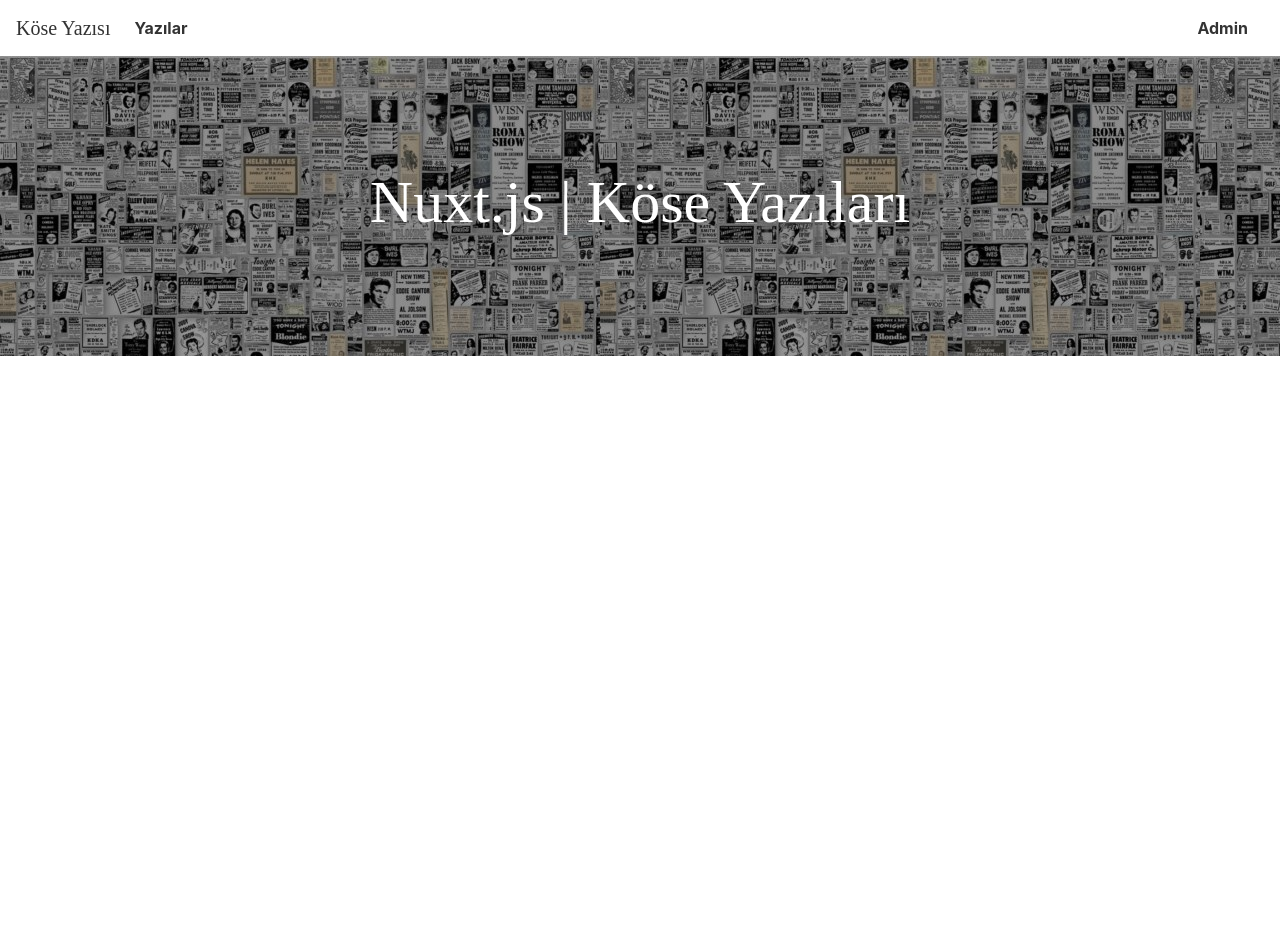
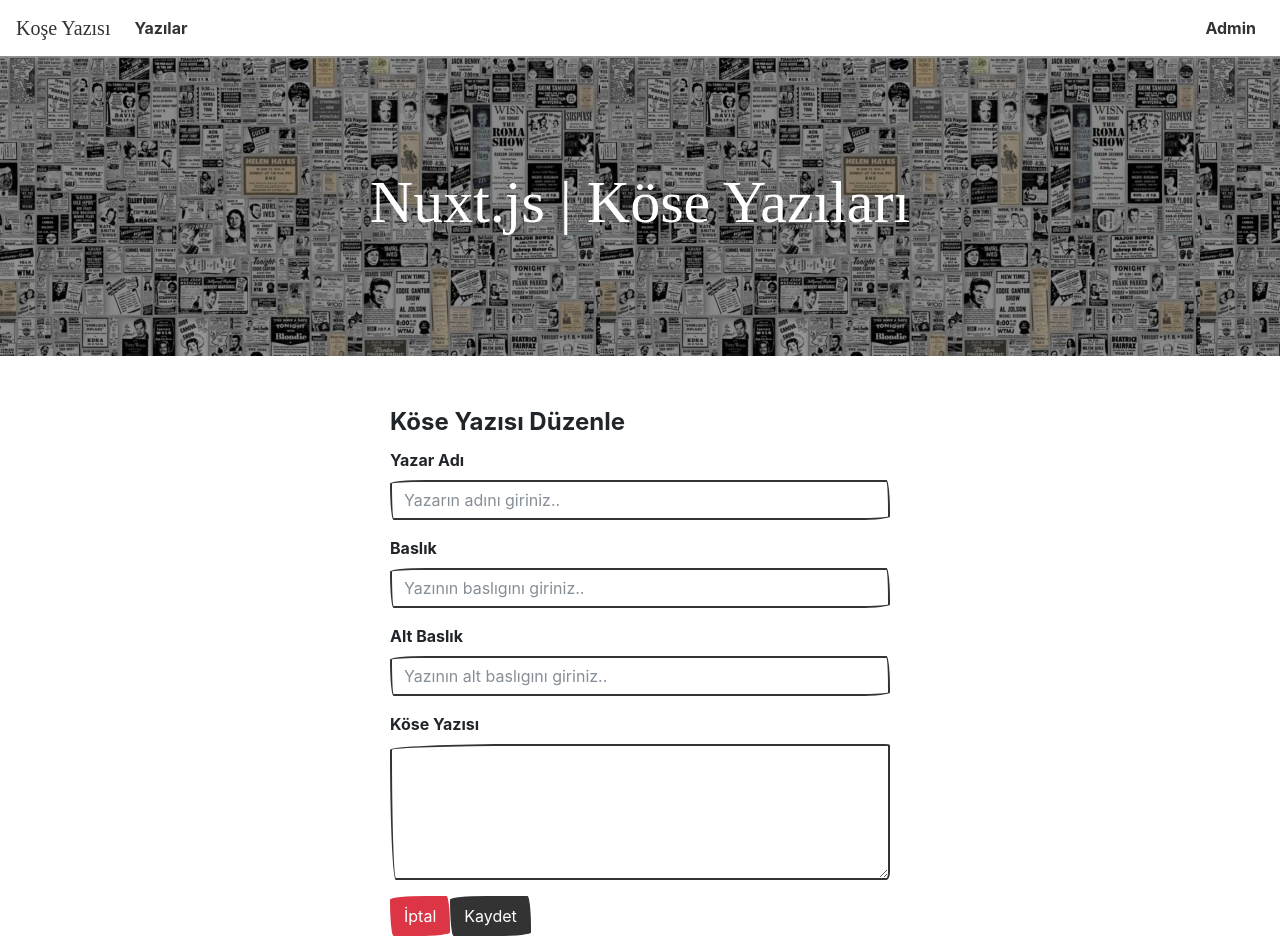
Before and after one commit to fatihece/opinion, a Nuxt app: page /admin/1 in a window 1280 px wide. Before the commit the page ends 800 px from the top, so only its background shows below. Built offline with nearby package versions, Linux system fonts and the light colour scheme; a web font is replaced by a local one.

Commit message:
implemented routes,pages

```diff
--- /dev/null
+++ b/components/admin/PostForm.vue
@@ -0,0 +1,75 @@
+<template>
+  <div
+    class="container-fluid mt-5 d-flex flex-wrap justify-content-center align-items-center"
+  >
+    <form style="width: 500px" @submit.prevent="onSubmit">
+      <fieldset>
+        <legend v-if="isUpdate">Köse Yazısı Düzenle</legend>
+        <legend v-else>Köse Yazısı Oluştur</legend>
+        <div class="form-group">
+          <label>Yazar Adı</label>
+          <input
+            v-model="post.author"
+            type="text"
+            class="form-control"
+            placeholder="Yazarın adını giriniz.."
+          />
+        </div>
+        <div class="form-group">
+          <label>Baslık</label>
+          <input
+            v-model="post.title"
+            type="text"
+            class="form-control"
+            placeholder="Yazının baslıgını giriniz.."
+          />
+        </div>
+        <div class="form-group">
+          <label>Alt Baslık</label>
+          <input
+            v-model="post.subTitle"
+            type="text"
+            class="form-control"
+            placeholder="Yazının alt baslıgını giriniz.."
+          />
+        </div>
+        <div class="form-group">
+          <label for="exampleTextarea">Köse Yazısı</label>
+          <textarea
+            v-model="post.text"
+            class="form-control"
+            rows="5"
+          ></textarea>
+        </div>
+        <button @click="$router.push('/admin')" class="btn btn-danger">İptal</button>
+        <button type="submit" class="btn btn-primary">Kaydet</button>
+      </fieldset>
+    </form>
+  </div>
+</template>
+<script>
+export default {
+  data() {
+    return {
+      post: {
+        title: null,
+        author: null,
+        subTitle: null,
+        text: null,
+      },
+    };
+  },
+  props: {
+    isUpdate: {
+      type: Boolean,
+      required: false,
+      default:false
+    },
+  },
+  methods: {
+    onSubmit() {
+      this.$emit("submit", this.post);
+    },
+  },
+};
+</script>
--- a/components/common/Header.vue
+++ b/components/common/Header.vue
@@ -1,6 +1,6 @@
 <template>
   <nav class="navbar navbar-expand-lg navbar-light bg-light border-0">
-    <a class="navbar-brand" href="#">Köse Yazısı</a>
+    <NuxtLink to="/" class="navbar-brand" tag="a">Koşe Yazısı</NuxtLink>
     <button
       class="navbar-toggler"
       type="button"
@@ -14,16 +14,10 @@
     </button>
     <div class="collapse navbar-collapse" id="navbarNav">
       <ul class="navbar-nav mr-auto mt-2 mt-lg-0">
-        <li class="nav-item active">
-          <a class="nav-link" href="#"
-            >Yazılar <span class="sr-only">(current)</span></a
-          >
-        </li>
+        <NuxtLink to="/posts" class="nav-link" >Yazılar</NuxtLink>
       </ul>
       <ul class="navbar-nav my-2 my-lg-0">
-        <li class="nav-item mr-sm-2">
-          <a class="nav-link" href="#">Admin</a>
-        </li>
+        <NuxtLink to="/admin" class="nav-link" >Admin</NuxtLink>
       </ul>
     </div>
   </nav>
--- a/components/post/Post.vue
+++ b/components/post/Post.vue
@@ -1,15 +1,40 @@
 <template>
-      <div class="card mr-3 mb-3 card-success" style="width: 18rem;">
-        <div class="card-body">
-            <h5 class="card-title">Card title</h5>
-            <h6 class="card-subtitle mb-2 text-muted">Card subtitle</h6>
-            <p class="card-text">Some quick example text to build on the card title and make up the bulk of the card's
-                content.</p>
-            <a href="#" class="btn btn-outline-info btn-sm">Görüntüle</a>
-        </div>
+  <div class="card mr-3 mb-3 card-success" style="width: 18rem">
+    <div class="card-body">
+      <h5 class="card-title">Card title</h5>
+      <h6 class="card-subtitle mb-2 text-muted">Card subtitle</h6>
+      <p class="card-text">
+        Some quick example text to build on the card title and make up the bulk
+        of the card's content.
+      </p>
+
+      <div class="admin-button-container" v-if="isAdmin">
+        <a
+          href="#"
+          @click.prevent="$router.push('/admin/1')"
+          class="btn btn-outline-warning btn-sm"
+          >Düzenle</a
+        >
+        <a href="#" class="btn btn-outline-danger btn-sm">Sil</a>
+      </div>
+      <a
+      v-else
+        href="#"
+        @click.prevent="$router.push('/posts/1')"
+        class="btn btn-outline-info btn-sm"
+        >Görüntüle</a>
     </div>
+  </div>
 </template>
 <script>
+export default{
+    props:{
+        isAdmin:{
+            type:Boolean,
+            required:true,
+        }
+    }
+}
 
 
 </script>
--- /dev/null
+++ b/components/post/PostDetail.vue
@@ -0,0 +1,30 @@
+<template>
+  <div
+    class="container mt-5 d-flex flex-column justify-content-center align-items-center"
+  >
+    <blockquote class="blockquote">
+      <h3>Yazı baslıgı</h3>
+      <p>Alt Baslık</p>
+      <p class="mb-0">
+        Lorem ipsum dolor sit amet, consectetur adipisicing elit. Deleniti
+        eveniet hic ipsa iusto molestias quaerat quisquam tenetur voluptatem!
+        Commodi debitis et facilis impedit in necessitatibus odio, repudiandae
+        sapiente sed veniam. Lorem ipsum dolor sit amet, consectetur adipisicing
+        elit. Adipisci, amet atque dicta dignissimos distinctio dolores enim
+        inventore iure nam quam quis repellat ullam voluptatem! Amet fuga
+        laudantium optio tempore. Ab? Lorem ipsum dolor sit amet, consectetur
+        adipisicing elit. Aliquam commodi harum nemo qui quos reiciendis
+        repudiandae sequi, ut. Adipisci assumenda ducimus explicabo harum
+        impedit minima porro, unde. Ad, neque, quas!Lorem ipsum dolor sit amet,
+        consectetur adipisicing elit. Assumenda, aut dolore impedit mollitia
+        nobis perspiciatis quis reprehenderit sed? Amet beatae debitis dicta
+        libero magnam odio perferendis qui sit velit voluptatibus. Lorem ipsum
+        dolor sit amet, consectetur adipiscing elit. Integer posuere erat a
+        ante.
+      </p>
+      <footer class="blockquote-footer">
+        Someone famous in <cite title="Source Title">Source Title</cite>
+      </footer>
+    </blockquote>
+  </div>
+</template>
--- a/components/post/PostList.vue
+++ b/components/post/PostList.vue
@@ -2,7 +2,7 @@
   <div
     class="container-fluid mt-5 d-flex flex-wrap justify-content-center align-items-center"
   >
-    <Post v-for="index in 5" v-bind:key="index" />
+    <Post v-for="index in 5" v-bind:key="index" :isAdmin= "isAdmin"/>
   </div>
 </template>
 <script>
@@ -10,6 +10,13 @@
 export default {
  components:{
     Post
+ },
+ props:{
+  isAdmin:{
+    required:false,
+    default:false,
+    type:Boolean
+  }
  }
 };
 </script>
--- /dev/null
+++ b/layouts/admin.vue
@@ -0,0 +1,16 @@
+<template>
+  <div>
+    <Header />
+
+    <nuxt />
+  </div>
+</template>
+<script>
+import Header from "@/components/common/Header";
+
+export default {
+  components: {
+    Header,
+  },
+};
+</script>
--- a/pages/admin/_postId/index.vue
+++ b/pages/admin/_postId/index.vue
@@ -0,0 +1,11 @@
+<template>
+    <PostForm :isUpdate="true"/>
+    </template>
+    <script>
+        import PostForm from "@/components/admin/PostForm";
+        export default{
+            components:{
+                PostForm
+            }
+        }
+    </script>
--- a/pages/admin/index.vue
+++ b/pages/admin/index.vue
@@ -0,0 +1,18 @@
+<template>
+  <div>
+    <div class="container d-flex justify-content-center align-items-center">
+      <button class="btn btn-dark" @click.prevent="$router.push('admin/new-post')">Yeni Bir Yazı Ekle</button>
+    </div>
+    <PostList :isAdmin = "true"/>
+  </div>
+</template>
+
+<script>
+import PostList from "@/components/post/PostList";
+export default {
+    layout:"admin",
+  components: {
+    PostList,
+  },
+};
+</script>
--- a/pages/admin/new-post.vue
+++ b/pages/admin/new-post.vue
@@ -0,0 +1,16 @@
+<template>
+  <PostForm @submit="savePos($event)" />
+</template>
+<script>
+import PostForm from "@/components/admin/PostForm";
+export default {
+  components: {
+    PostForm,
+  },
+  methods: {
+    savePost(post) {
+      console.log(post);
+    },
+  },
+};
+</script>
--- a/pages/posts/_postId/index.vue
+++ b/pages/posts/_postId/index.vue
@@ -0,0 +1,11 @@
+<template>
+    <PostDetail />
+</template>
+<script>
+    import PostDetail from '@/components/post/PostDetail';
+    export default{
+        components:{
+            PostDetail
+        }
+    }
+</script>
--- a/pages/posts/index.vue
+++ b/pages/posts/index.vue
@@ -0,0 +1,16 @@
+<template>
+    <div>
+      <PostList />
+    </div>
+  </template>
+
+  <script>
+  import PostList from "@/components/post/PostList";
+
+  export default {
+    components: {
+      PostList,
+
+    },
+  };
+  </script>
```
